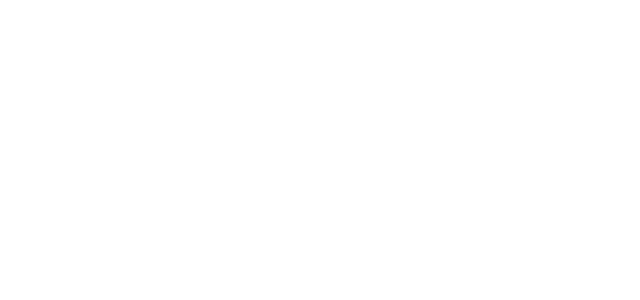
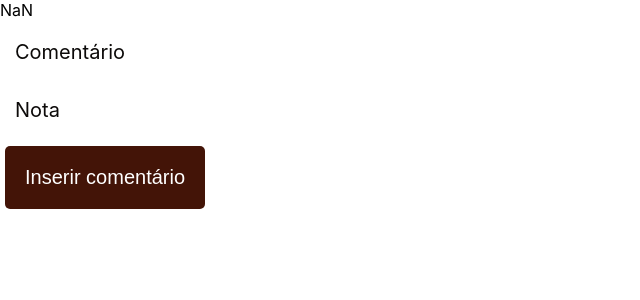
Before and after one commit to MateusPitura/web-react-browser, a React (Create React App) app: page /descricao in a window 1280 px wide. Shown: the top 300 px of the page, without its empty margins (0-640 px from the left). Built offline with nearby package versions, Linux system fonts and the light colour scheme.

Commit message:
feat: avaliação dos games

```diff
--- a/src/pages/descricao/Descricao.tsx
+++ b/src/pages/descricao/Descricao.tsx
@@ -1,10 +1,21 @@
 import React, { useEffect, useState } from "react";
-import { retrieve } from "../../controller/localStorage.tsx";
+import { retrieve, replace } from "../../controller/localStorage.tsx";
 import { GAMES } from "../../constants.tsx";
+import Input from "../../components/input/Input.tsx";
+import Button from "../../components/button/Button.tsx";
+
+type GameType = {
+    nome: string,
+    categoria: string,
+    url: string,
+    trailer: string,
+    descricao: string,
+    imagem: string
+}
 
 const Descricao = () => {
 
-    const [gameList, setGameList] = useState([]);
+    const [gameList, setGameList] = useState<GameType[]>([]);
     const [game, setGame] = useState();
 
     useEffect(() => {
@@ -18,8 +29,22 @@
             item.id.toString() == id
         )
         setGame(gameSearched)
-        console.log(gameSearched)
     }, [gameList])
+
+    const handleCadastrarComentario = (event) => {
+        event.preventDefault()
+        const searchParams = new URLSearchParams(window.location.search);
+        const id = searchParams.get('id');
+        const list = retrieve(GAMES)
+        list.map(item => {
+            if (item.id.toString() === id) {
+                item.comentarios.push(event.target[0].value)
+                item.countAvaliacoes++
+                item.sumNotas+=Number(event.target[1].value)
+            }
+        })
+        replace(GAMES, list)
+    }
 
     return (
         <div>
@@ -39,8 +64,23 @@
                 {game?.descricao}
             </div>
             <div>
-                {game?.iamgem}
+                {game?.imagem}
             </div>
+            <div>
+                {game?.sumNotas / game?.countAvaliacoes}
+            </div>
+            {
+                game?.comentarios.map(item =>
+                    <div>{item}</div>
+                )
+            }
+            <form onSubmit={event => handleCadastrarComentario(event)}>
+                <Input label="Comentário" type="text" />
+                <Input label="Nota" type="number" />
+                <div>
+                    <Button title="Inserir comentário" />
+                </div>
+            </form>
         </div>
     )
 }
--- a/src/pages/games/Games.tsx
+++ b/src/pages/games/Games.tsx
@@ -40,6 +40,9 @@
             trailer: event.target[3].value,
             descricao: event.target[4].value,
             imagem: event.target[5].value,
+            countAvaliacoes: 0,
+            sumNotas: 0,
+            comentarios: [],
         }
         save(GAMES, newGame)
     }
```
